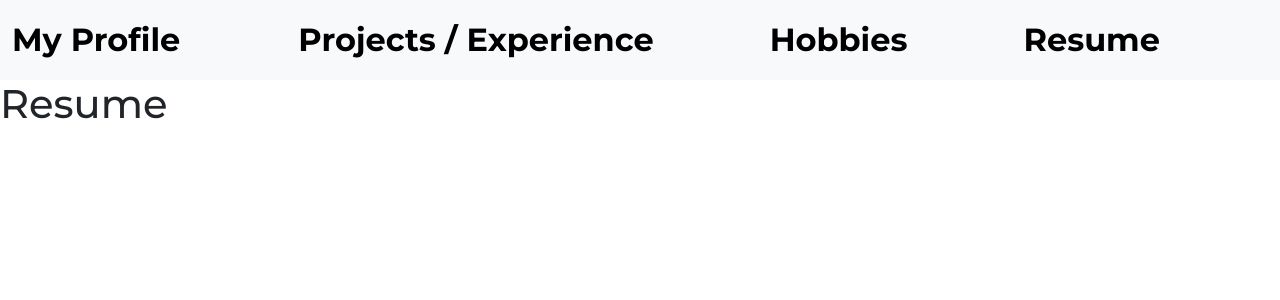
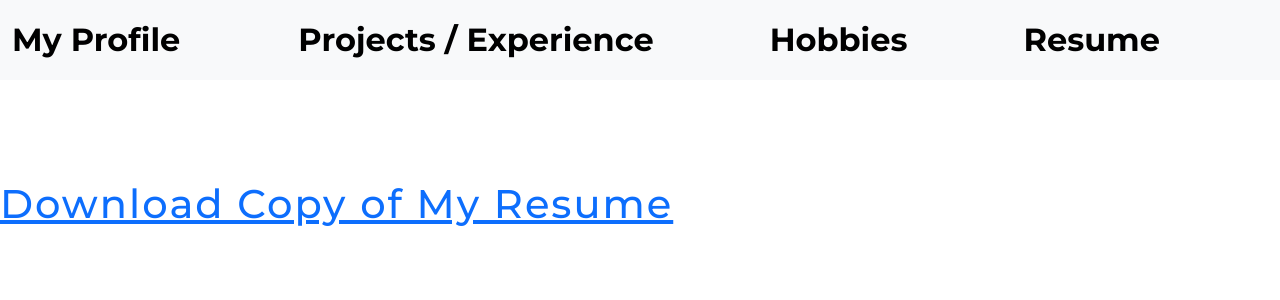
Before and after one commit to jaejang02/My-Website, a React (Create React App) app in the folder client/: page /resume in a window 1280 px wide. Shown: the top 300 px of the page. Built offline with nearby package versions, Linux system fonts and the light colour scheme; a web font is replaced by a local one.

Commit message:
Started on resume nav link
Learned how to create a downloable anchor tag. Need to css it better and have it so that it downloads my resume.

```diff
--- a/client/src/components/projects.jsx
+++ b/client/src/components/projects.jsx
@@ -87,7 +87,7 @@ const DisplayProjects = () => {
     const data = [
         {
             title: 'Jasmin',
-            description: "Jasmin is website that allows users to connect with therapists based on mental health conditions. Users can become potential patients using the search feature, allowing them to filter therapists based on their specialties. Users can schedule appointments, send messages, and make video calls with their connected therapists. They can even use the chatBot to asks mental health related questions. This website was done for Jasmin, a non-profit organization located in Ukraine.",
+            description: "Jasmin is website that allows users to connect with therapists based on mental health conditions. Users can become potential patients using the search feature, allowing them to filter therapists based on their specialties. Users can schedule appointments, send messages, and make video calls with their connected therapists. Potential Patients can even use the chatBot to ask mental health related questions. This website was done for Jasmin, a non-profit organization located in Ukraine.",
             frontEnd: ['React.js', 'Material UI', 'Gemini', 'Whereby'],
             backEnd: ['MongoDB', 'Firebase', 'Express.js', 'Node.js'],
             url: 'https://github.com/jaejang02/jasmin'
@@ -95,7 +95,7 @@ const DisplayProjects = () => {
         },
         {
             title: 'Jimbro',
-            description: "Jimbro is a website that allows users to schedule their weekly workouts with an online calendar. Users can also post their weekly workouts in thier community page and communicate with other users. For visual representation, pie charts of the weekly workouts and line graphs of the user's progress are displayed.",
+            description: "Jimbro is a website that allows users to schedule their weekly workouts with an online calendar. Users can also post their weekly workouts in thier community page and communicate with other people. For visual representation, pie charts is used to display the balance in a person's website, while line graphs are used to display the user's workout progress.",
             frontEnd: ['Bootstrap', 'Chart.js'],
             backEnd: ['MongoDB', 'Express.js', 'Node.js'],
             url: 'https://github.com/jaejang02/cs-546-fitness-app'
@@ -109,7 +109,7 @@ const DisplayProjects = () => {
         },
         {
             title: 'Trvl',
-            description: "Travel uses the Yelp-Api to allow users to create an iternary for their next coming trip. The intent of this website is to give users a platform to check-in at events, hotels, and restuarants in one website.",
+            description: "Trvl uses the Yelp-Api to allow users to create an iternary for their next coming trip. The intent of this website is to give users a platform to check-in for events, hotels, and restuarants all in one website.",
             frontEnd: ['React.js', 'ImageMagick', 'Material UI', 'MagicSearch'],
             backEnd: ['MongoDB', 'Express.js', 'Redis'],
             url: "https://github.com/jaejang02/cs-554-trvl"
--- a/client/src/components/resume.jsx
+++ b/client/src/components/resume.jsx
@@ -1,8 +1,14 @@
 import './style.css';
-
+import despair from '../img/Despair.jpg'
 const DisplayResume = () => {
     return(
-        <h1>Resume</h1>
+        <div className ='middle-align'>
+            <h1 className='header-text'>
+                <a href ={despair} download>
+                    Download Copy of My Resume
+                </a>
+            </h1>
+        </div>
     );
 }
 
```
Also changed, not shown: client/src/img/Despair.jpg (added).
